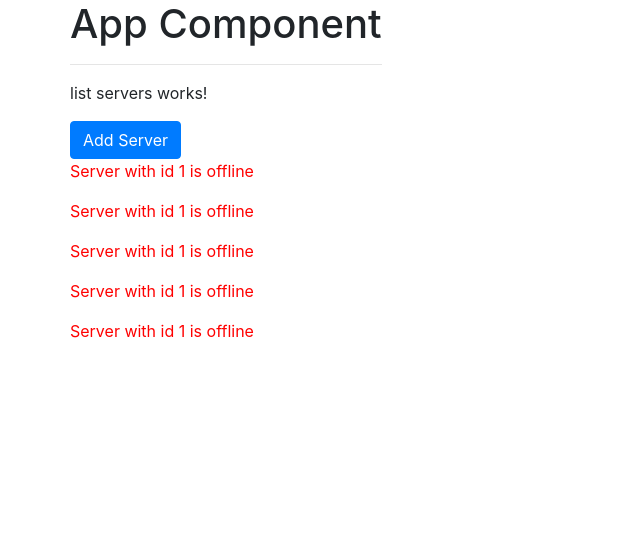
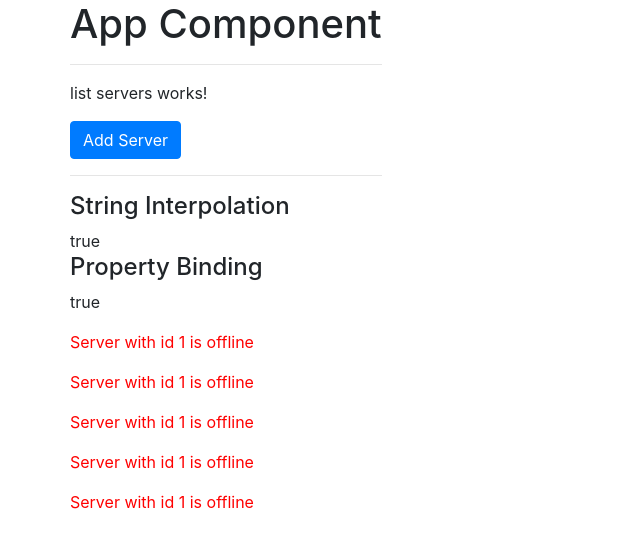
Before and after one commit to ck27/angular-concepts, an Angular app: page / in a window 1280 px wide. Shown: the top 548 px of the page, without its empty margins (0-640 px from the left). Built offline with nearby package versions, Linux system fonts and the light colour scheme.

Commit message:
Property Binding and String Interpolation example

```diff
--- a/src/app/servers/servers.component.html
+++ b/src/app/servers/servers.component.html
@@ -2,6 +2,15 @@
   list servers works!
 </p>
 <button class="btn btn-primary" [disabled]="!allowNewServer">Add Server</button>
+<hr>
+<div>
+  <h4>String Interpolation</h4>
+  {{allowNewServer}}
+</div>
+<div>
+  <h4>Property Binding</h4>
+  <p [innerText]="allowNewServer"></p>
+</div>
 
 <app-server></app-server>
 <app-server></app-server>
```
